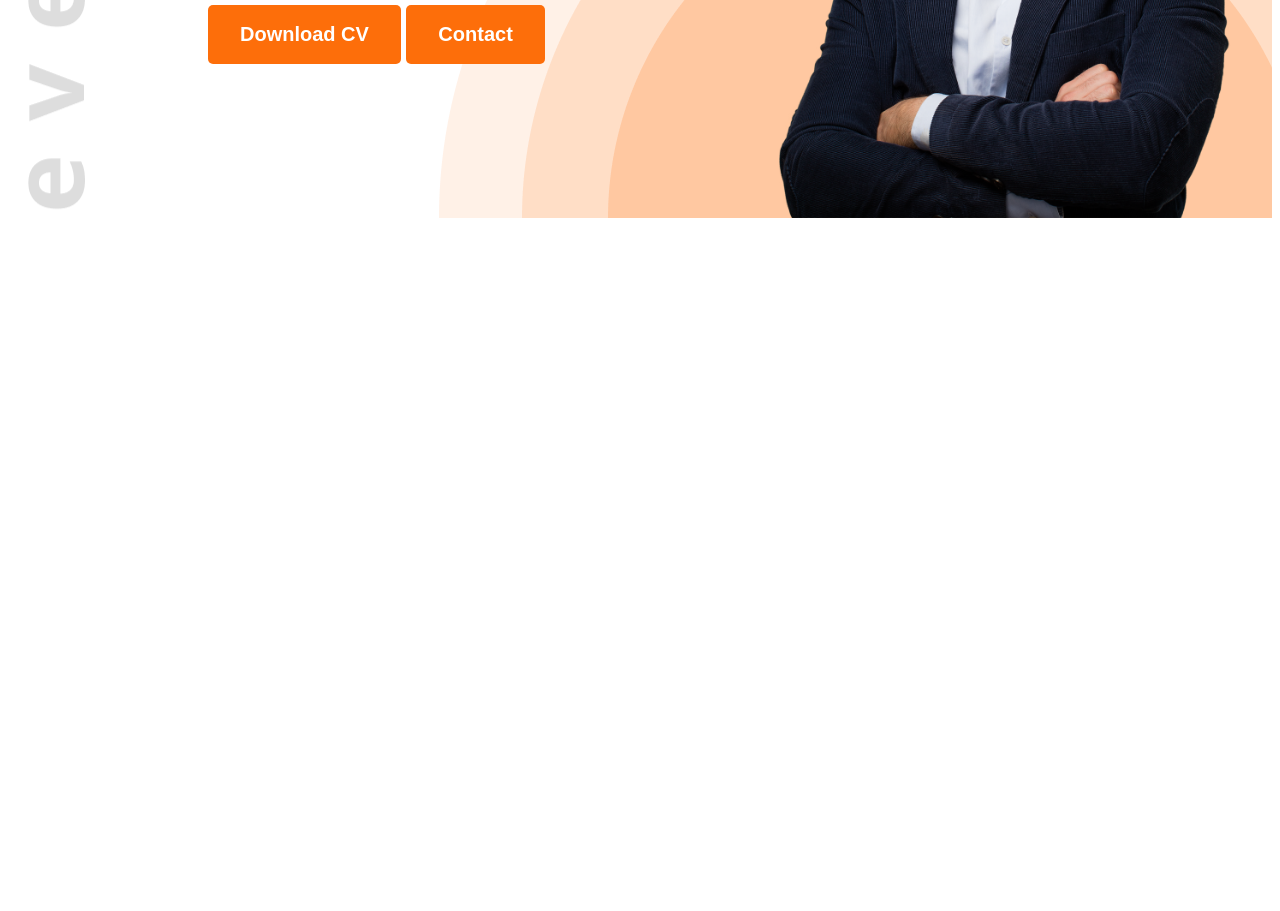
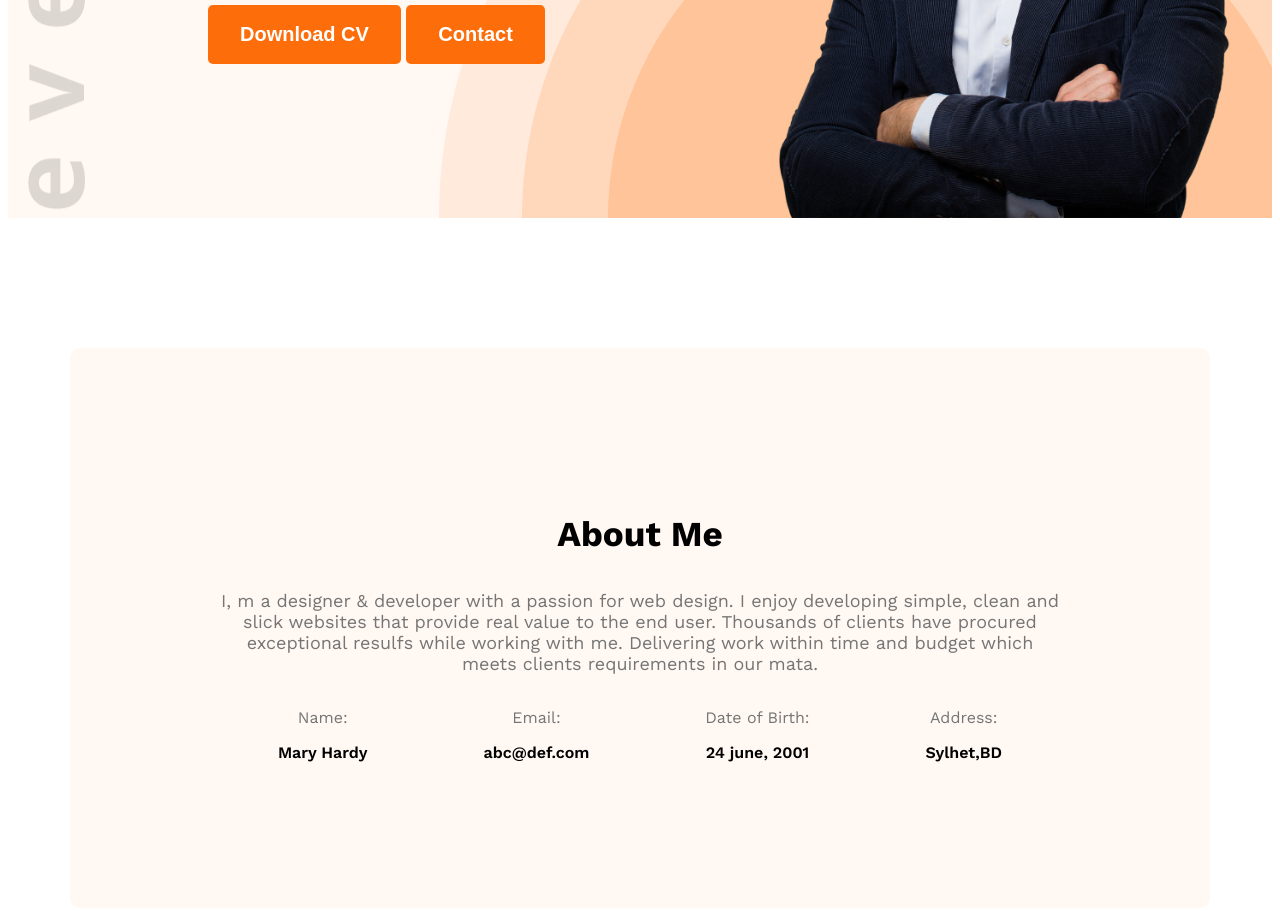
Before and after one commit to nomanal512/6th-portfolio, a plain HTML site: page index.html in a window 1280 px wide. Shown: the part 460-1371 px from the top of the page. Before the commit the page ends 800 px from the top, so only its background shows below. Drawn offline with nearby package versions, Linux system fonts and the light colour scheme.

Commit message:
added about section

```diff
--- a/index.html
+++ b/index.html
@@ -14,7 +14,7 @@
 </head>
 
 <body class="work-sans-normal">
-    <header class="header">
+    <header class="header sec-bg">
         <nav>
             <h1 class="nav-title">Ma<span class="text-primary">r</span>y</h1>
             <ul>
@@ -27,10 +27,11 @@
             <div class="banner-container">
                 <h3 class="banner-greetings" class="dark-2">Hi, I am</h3>
                 <h1 class="banner-title">Mary Hardy</h1>
-                <p class="banner-discription" class="dark-3">Shot what able cold new see hold.Friendly as an betrayed formerly he.
+                <p class="banner-discription" class="dark-3">Shot what able cold new see hold.Friendly as an betrayed
+                    formerly he.
                     Morning because as to society behaved moments.</p>
-                    <button class="btn-primary">Download CV</button>
-                    <button class="btn-primary">Contact</button>
+                <button class="btn-primary">Download CV</button>
+                <button class="btn-primary">Contact</button>
 
             </div>
             <img class="banner-propic" src="images/hardy.png" alt="hardy">
@@ -39,6 +40,36 @@
     </header>
 
     <main>
+        <section class="about sec-bg">
+            <h3 class="section-title">About Me</h3>
+            <p class="section-discription">I, m a designer & developer with a passion for web design. I enjoy developing
+                simple, clean and slick websites that provide real value to the end user. Thousands of clients have
+                procured exceptional resulfs while working with me. Delivering work within time and budget which meets
+                clients requirements in our mata.</p>
+
+            <div class="about-items">
+                <div class="about-item">
+                    <p class="item-title">Name:</p>
+                    <p class="item-description">Mary Hardy</p>
+                </div>
+                <div class="about-item">
+                    <p class="item-title">Email:</p>
+                    <p class="item-description">abc@def.com</p>
+                </div>
+                <div class="about-item">
+                    <p class="item-title">Date of Birth:</p>
+                    <p class="item-description">24 june, 2001</p>
+                </div>
+                <div class="about-item">
+                    <p class="item-title">Address:</p>
+                    <p class="item-description">Sylhet,BD</p>
+                </div>
+
+
+            </div>
+
+
+        </section>
 
     </main>
     <footer>
--- a/style/style.css
+++ b/style/style.css
@@ -14,6 +14,38 @@ nav-title {
     font-weight: 800;
     font-size: 45px;
 
+}
+.section-title{
+    font-size: 35px;
+    color: black;
+
+}
+.section-discription{
+    font-size: 18px;
+    color: #757575;
+}
+.sec-bg{
+    background-color: #FFF8F3;
+}
+main{
+    max-width: 1140px;
+    margin: 0 auto;
+}
+.about{
+    border-radius: 10px;
+    padding: 130px 150px;
+    text-align: center;
+    margin-top: 130px;
+}
+.about-items{
+    display: flex;
+    justify-content: space-around;
+}
+.item-description{
+    font-weight: 600;
+}
+.item-title{
+    color: #757575;
 }
 
 .btn-primary {
```
